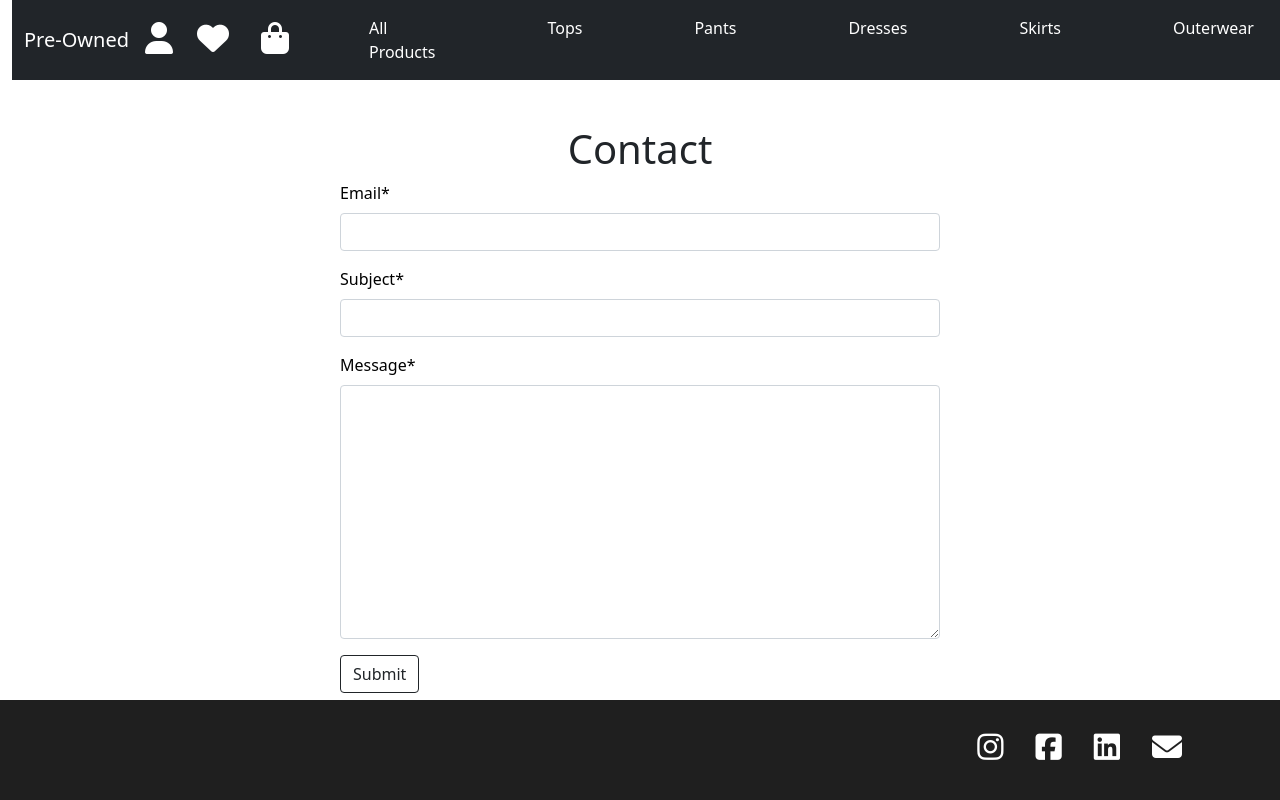
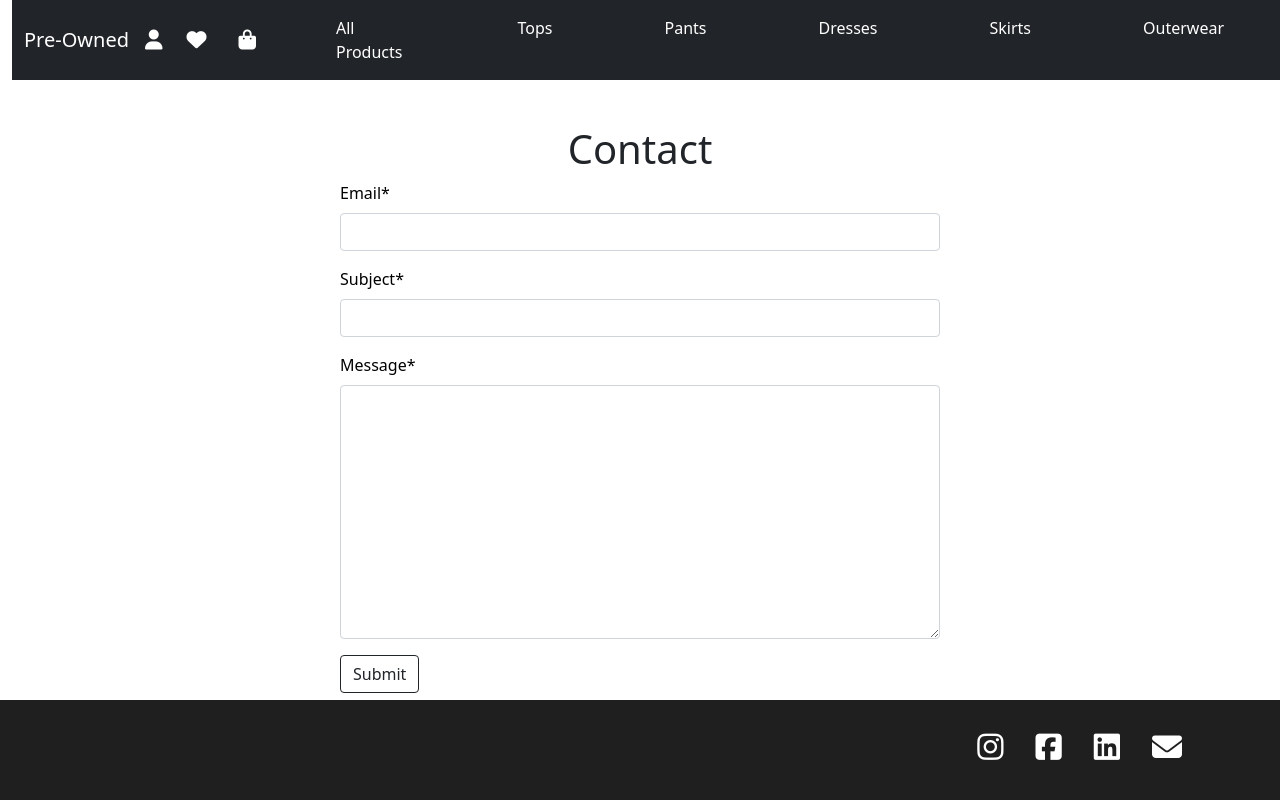
Before and after one commit to Code-Institute-Submissions/MariaLundgren-Pre-Owned_SepResub, a Django app: page /contact/ in a window 1280 px wide. Run offline with Django 3.2, Linux system fonts and the light colour scheme; some libraries are stand-ins or nearby versions.

Commit message:
chnaged size and addded hover class to nav icons

```diff
--- a/static/css/style.css
+++ b/static/css/style.css
@@ -7,10 +7,16 @@
     height: 125px;
 }
 
+/* Navbar */
+
+.nav-icon:hover {
+  color: #9CD3BF !important;
+}
+
 /* Allath forms */
 
 .allauth-form-inner-content label:not([for='id_remember']) {
-    display: none;
+  display: none;
 }
 
 /* Toasts */
--- a/templates/base.html
+++ b/templates/base.html
@@ -33,7 +33,7 @@
           <a class="navbar-brand" href="#">Pre-Owned</a>
           <div class="dropdown navbar-brand">
             <a type="button" id="dropdownMenu2" data-bs-toggle="dropdown" aria-expanded="false">
-              <i class="fas fa-user text-white fs-2"></i>
+              <i class="fas fa-user text-white nav-icon"></i>
             </a>
             <ul class="dropdown-menu" aria-labelledby="dropdownMenu2">
               {% if request.user.is_authenticated %}
@@ -45,8 +45,8 @@
               {% endif %}
             </ul>
           </div>
-          <a class="nav-link px-2 navbar-brand" href="{% url 'favourites' %}"><i class="fas fa-heart text-white fs-2"></i></a>
-          <a class="nav-link px-2 navbar-brand" href="{% url 'shopping_bag' %}"><i class="fas fa-shopping-bag text-white fs-2"></i></a>
+          <a class="nav-link px-2 navbar-brand" href="{% url 'favourites' %}"><i class="fas fa-heart text-white nav-icon"></i></a>
+          <a class="nav-link px-2 navbar-brand" href="{% url 'shopping_bag' %}"><i class="fas fa-shopping-bag text-white nav-icon"></i></a>
           <button class="navbar-toggler" type="button" data-bs-toggle="collapse" data-bs-target="#navbarSupportedContent" aria-controls="navbarSupportedContent" aria-expanded="false" aria-label="Toggle navigation">
             <span class="navbar-toggler-icon"></span>
           </button>
```
